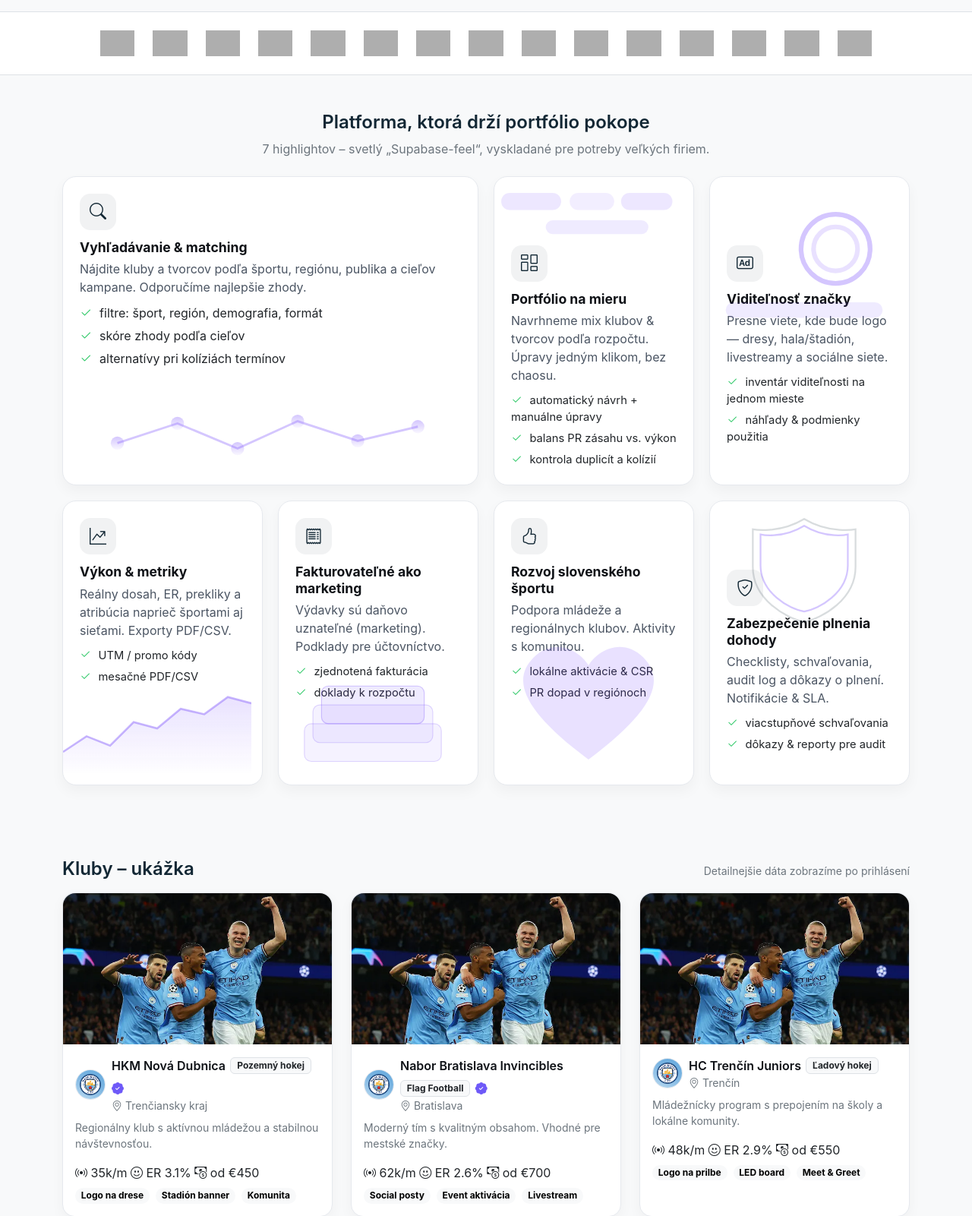
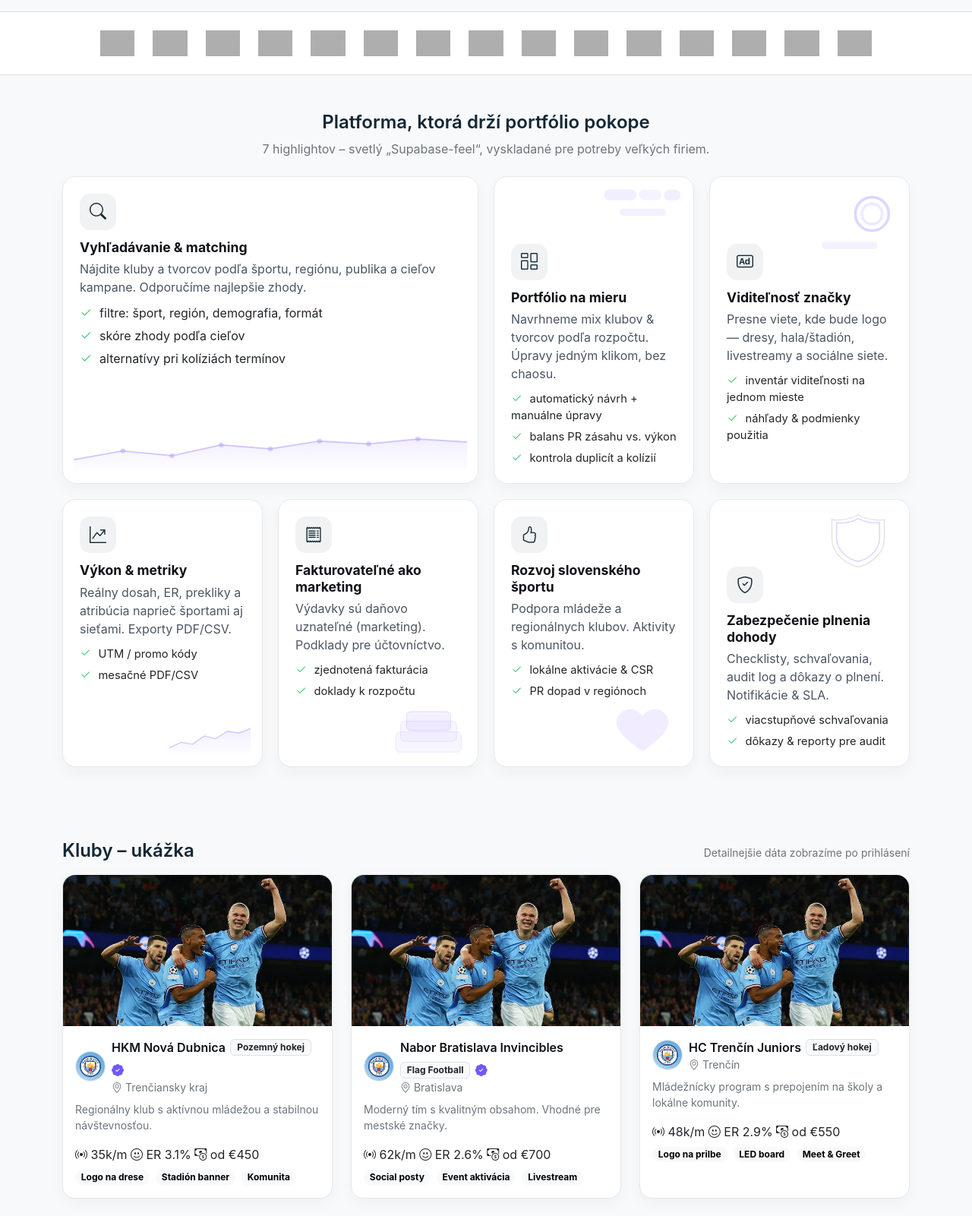
Before and after one commit to andreakollova/sponsor-platforma, a Flask app: page / in a window 1280 px wide. Shown: the part 686-2287 px from the top of the page at 76% size. Run offline with Flask 3, Linux system fonts and the light colour scheme; grey boxes are pictures that could not be loaded.

Commit message:
layout super / checkpoint

```diff
--- a/static/styles.css
+++ b/static/styles.css
@@ -201,11 +201,11 @@
   box-shadow:0 18px 44px rgba(10,20,30,.10);
 }
 
-/* Space for decorations so they never overlap text */
-.has-art-br{ padding-bottom:110px; }
-.has-art-tr{ padding-top:90px; }
+/* priestor pre dekorácie tak, aby sa netkli textu */
+.has-art-br{ padding-bottom:88px; } /* pre spodný roh */
+.has-art-tr{ padding-top:88px; }     /* pre horný roh */
 
-/* Header in card */
+/* Header v karte */
 .ph-icon-wrap{
   width:48px; height:48px; border-radius:14px;
   display:grid; place-items:center;
@@ -219,10 +219,16 @@
 .ph-list.small{ font-size:.92rem; }
 .ph-list i{ color:#22c55e; margin-right:.35rem; }
 
-/* Decorative SVG anchors */
-.ph-art{ position:absolute; pointer-events:none; opacity:.9; }
-.ph-art.br{ right:14px; bottom:12px; }
-.ph-art.tr{ right:14px; top:12px; }
+/* Dekoratívne SVG – kompaktné rohové */
+.ph-art{
+  position:absolute; pointer-events:none;
+  opacity:.65;
+  width:110px; height:auto;
+}
+.ph-art.br{ right:12px; bottom:12px; }
+.ph-art.tr{ right:12px; top:12px; }
+
+/* (legacy) full-width štýl nechávame, ale nevyužíva sa */
 .ph-art.fullw{ left:14px; right:14px; bottom:12px; width:auto; }
 
 /* ============================================================
--- a/templates/index.html
+++ b/templates/index.html
@@ -35,8 +35,6 @@
       <div class="col-lg-6">
         <figure class="hero-media">
           <img class="hero-img" src="{{ url_for('static', filename='hero-photo.png') }}" alt="Športový vizuál" loading="eager">
-
-          <!-- orbit chips -->
           <div class="orbit-chip oc-top"><i class="bi bi-broadcast-pin"></i> Livestream</div>
           <div class="orbit-chip oc-left"><i class="bi bi-badge-ad"></i> Logo na drese</div>
           <div class="orbit-chip oc-right"><i class="bi bi-camera-reels"></i> IG Reels</div>
@@ -69,7 +67,7 @@
     </div>
 
     <div class="platform-grid">
-      <!-- 1) VYHĽADÁVANIE – ŠIROKÁ (½) -->
+      <!-- 1) VYHĽADÁVANIE – ŠIROKÁ (½) s pôvodným širokým grafom -->
       <article class="ph-card span-6 has-art-br">
         <div class="ph-icon-wrap"><i class="bi bi-search ph-icon"></i></div>
         <h3 class="ph-title">Vyhľadávanie & matching</h3>
@@ -79,22 +77,24 @@
           <li><i class="bi bi-check2"></i> skóre zhody podľa cieľov</li>
           <li><i class="bi bi-check2"></i> alternatívy pri kolíziách termínov</li>
         </ul>
-        <!-- dekor – sieť bodov pozdĺž spodku -->
-        <svg class="ph-art br fullw" viewBox="0 0 360 90" aria-hidden="true">
+        <!-- PÔVODNÝ štýl: široký “line” graf cez spodok karty -->
+        <svg class="ph-art fullw" viewBox="0 0 800 120" preserveAspectRatio="none" aria-hidden="true">
           <defs>
-            <linearGradient id="netGrad" x1="0" x2="0" y1="0" y2="1">
-              <stop offset="0" stop-color="rgba(119,75,251,.35)"/>
-              <stop offset="1" stop-color="rgba(119,75,251,.05)"/>
+            <linearGradient id="lineFill" x1="0" y1="0" x2="0" y2="1">
+              <stop offset="0" stop-color="rgba(119,75,251,.14)"/>
+              <stop offset="1" stop-color="rgba(119,75,251,0)"/>
             </linearGradient>
           </defs>
-          <circle cx="40" cy="60" r="6" fill="url(#netGrad)"/>
-          <circle cx="95" cy="42" r="6" fill="url(#netGrad)"/>
-          <circle cx="150" cy="65" r="6" fill="url(#netGrad)"/>
-          <circle cx="205" cy="40" r="6" fill="url(#netGrad)"/>
-          <circle cx="260" cy="58" r="6" fill="url(#netGrad)"/>
-          <circle cx="315" cy="45" r="6" fill="url(#netGrad)"/>
-          <polyline points="40,60 95,42 150,65 205,40 260,58 315,45"
-                    fill="none" stroke="rgba(119,75,251,.35)" stroke-width="2"/>
+          <polyline fill="none" stroke="rgba(119,75,251,.45)" stroke-width="3"
+            points="0,90 100,72 200,82 300,60 400,68 500,52 600,58 700,48 800,54"/>
+          <polygon fill="url(#lineFill)"
+            points="0,120 0,90 100,72 200,82 300,60 400,68 500,52 600,58 700,48 800,54 800,120"/>
+          <!-- uzly -->
+          <g fill="rgba(119,75,251,.38)">
+            <circle cx="100" cy="72" r="5"/><circle cx="200" cy="82" r="5"/><circle cx="300" cy="60" r="5"/>
+            <circle cx="400" cy="68" r="5"/><circle cx="500" cy="52" r="5"/><circle cx="600" cy="58" r="5"/>
+            <circle cx="700" cy="48" r="5"/>
+          </g>
         </svg>
       </article>
 
@@ -108,12 +108,11 @@
           <li><i class="bi bi-check2"></i> balans PR zásahu vs. výkon</li>
           <li><i class="bi bi-check2"></i> kontrola duplicít a kolízií</li>
         </ul>
-        <!-- pilulky hore vpravo -->
-        <svg class="ph-art tr" viewBox="0 0 220 90" aria-hidden="true">
-          <rect x="8" y="8" width="70" height="20" rx="10" fill="rgba(119,75,251,.15)"/>
-          <rect x="88" y="8" width="52" height="20" rx="10" fill="rgba(119,75,251,.10)"/>
-          <rect x="148" y="8" width="60" height="20" rx="10" fill="rgba(119,75,251,.15)"/>
-          <rect x="60" y="40" width="120" height="16" rx="8" fill="rgba(119,75,251,.12)"/>
+        <svg class="ph-art tr" viewBox="0 0 140 70" aria-hidden="true">
+          <rect x="6"  y="6"  width="54" height="18" rx="9"  fill="rgba(119,75,251,.15)"/>
+          <rect x="64" y="6"  width="38" height="18" rx="9"  fill="rgba(119,75,251,.10)"/>
+          <rect x="106" y="6" width="28" height="18" rx="9"  fill="rgba(119,75,251,.15)"/>
+          <rect x="32" y="38" width="78" height="12" rx="6"  fill="rgba(119,75,251,.12)"/>
         </svg>
       </article>
 
@@ -126,11 +125,10 @@
           <li><i class="bi bi-check2"></i> inventár viditeľnosti na jednom mieste</li>
           <li><i class="bi bi-check2"></i> náhľady & podmienky použitia</li>
         </ul>
-        <!-- kruhová značka -->
-        <svg class="ph-art tr" viewBox="0 0 120 120" aria-hidden="true">
-          <circle cx="80" cy="40" r="22" fill="none" stroke="rgba(119,75,251,.35)" stroke-width="3"/>
-          <circle cx="80" cy="40" r="14" fill="none" stroke="rgba(119,75,251,.18)" stroke-width="3"/>
-          <rect x="10" y="74" width="100" height="10" rx="5" fill="rgba(119,75,251,.12)"/>
+        <svg class="ph-art tr" viewBox="0 0 90 90" aria-hidden="true">
+          <circle cx="60" cy="30" r="18" fill="none" stroke="rgba(119,75,251,.35)" stroke-width="3"/>
+          <circle cx="60" cy="30" r="11" fill="none" stroke="rgba(119,75,251,.18)" stroke-width="3"/>
+          <rect x="6" y="60" width="60" height="8" rx="4" fill="rgba(119,75,251,.12)"/>
         </svg>
       </article>
 
@@ -143,16 +141,15 @@
           <li><i class="bi bi-check2"></i> UTM / promo kódy</li>
           <li><i class="bi bi-check2"></i> mesačné PDF/CSV</li>
         </ul>
-        <!-- sparkline -->
-        <svg class="ph-art br" viewBox="0 0 240 120" aria-hidden="true">
-          <polyline fill="none" stroke="rgba(119,75,251,.45)" stroke-width="2.5"
-            points="0,90 30,70 60,82 90,52 120,60 150,35 180,42 210,20 240,28"/>
-          <linearGradient id="sparkFill2" x1="0" y1="0" x2="0" y2="1">
-            <stop offset="0" stop-color="rgba(119,75,251,.18)"/>
+        <svg class="ph-art br" viewBox="0 0 180 90" aria-hidden="true">
+          <polyline fill="none" stroke="rgba(119,75,251,.45)" stroke-width="2.2"
+            points="0,70 25,58 50,62 75,44 100,50 125,34 150,38 175,28"/>
+          <linearGradient id="sparkFillMini" x1="0" y1="0" x2="0" y2="1">
+            <stop offset="0" stop-color="rgba(119,75,251,.14)"/>
             <stop offset="1" stop-color="rgba(119,75,251,0)"/>
           </linearGradient>
-          <polygon fill="url(#sparkFill2)"
-            points="0,120 0,90 30,70 60,82 90,52 120,60 150,35 180,42 210,20 240,28 240,120"/>
+          <polygon fill="url(#sparkFillMini)"
+            points="0,90 0,70 25,58 50,62 75,44 100,50 125,34 150,38 175,28 175,90"/>
         </svg>
       </article>
 
@@ -165,11 +162,10 @@
           <li><i class="bi bi-check2"></i> zjednotená fakturácia</li>
           <li><i class="bi bi-check2"></i> doklady k rozpočtu</li>
         </ul>
-        <!-- stoh dokladov -->
-        <svg class="ph-art br" viewBox="0 0 220 130" aria-hidden="true">
-          <rect x="30" y="70" width="160" height="44" rx="8" fill="rgba(119,75,251,.08)" stroke="rgba(119,75,251,.25)"/>
-          <rect x="40" y="48" width="140" height="44" rx="8" fill="rgba(119,75,251,.08)" stroke="rgba(119,75,251,.25)"/>
-          <rect x="50" y="26" width="120" height="44" rx="8" fill="rgba(119,75,251,.12)" stroke="rgba(119,75,251,.35)"/>
+        <svg class="ph-art br" viewBox="0 0 140 100" aria-hidden="true">
+          <rect x="18" y="58" width="110" height="34" rx="7" fill="rgba(119,75,251,.08)" stroke="rgba(119,75,251,.22)"/>
+          <rect x="26" y="40" width="94"  height="34" rx="7" fill="rgba(119,75,251,.08)" stroke="rgba(119,75,251,.22)"/>
+          <rect x="36" y="24" width="74"  height="32" rx="7" fill="rgba(119,75,251,.12)" stroke="rgba(119,75,251,.32)"/>
         </svg>
       </article>
 
@@ -182,10 +178,9 @@
           <li><i class="bi bi-check2"></i> lokálne aktivácie & CSR</li>
           <li><i class="bi bi-check2"></i> PR dopad v regiónoch</li>
         </ul>
-        <!-- srdce -->
-        <svg class="ph-art br" viewBox="0 0 120 100" aria-hidden="true">
-          <path d="M60 90 C20 60 10 40 25 25 C38 12 54 20 60 30 C66 20 82 12 95 25 C110 40 100 60 60 90 Z"
-                fill="rgba(119,75,251,.18)"/>
+        <svg class="ph-art br" viewBox="0 0 110 90" aria-hidden="true">
+          <path d="M55 82 C22 60 14 44 26 32 C36 22 50 28 55 36 C60 28 74 22 84 32 C96 44 88 60 55 82 Z"
+                fill="rgba(119,75,251,.16)"/>
         </svg>
       </article>
 
@@ -198,11 +193,10 @@
           <li><i class="bi bi-check2"></i> viacstupňové schvaľovania</li>
           <li><i class="bi bi-check2"></i> dôkazy & reporty pre audit</li>
         </ul>
-        <!-- štít -->
-        <svg class="ph-art tr" viewBox="0 0 220 140" aria-hidden="true">
-          <path d="M110 10c30 18 60 12 60 12v44c0 38-39 60-60 64-21-4-60-26-60-64V22s30 6 60-12z"
+        <svg class="ph-art tr" viewBox="0 0 140 110" aria-hidden="true">
+          <path d="M70 10c22 12 44 8 44 8v32c0 28-28 44-44 47-16-3-44-19-44-47V18s22 4 44-8z"
                 fill="none" stroke="rgba(18,39,52,.18)" stroke-width="2"/>
-          <path d="M110 18c26 16 51 10 51 10v36c0 32-33 51-51 54-18-3-51-22-51-54V28s25 6 51-10z"
+          <path d="M70 16c18 10 36 7 36 7v26c0 23-23 37-36 39-13-2-36-16-36-39V23s18 4 36-7z"
                 fill="none" stroke="rgba(119,75,251,.35)" stroke-width="2"/>
         </svg>
       </article>
@@ -296,14 +290,13 @@
   </div>
 </section>
 
-<!-- ===================== HOW ===================== -->
+<!-- ===================== HOW & FAQ ===================== -->
 <section id="how" class="py-5">
   <div class="container">
     <div class="text-center mb-4">
       <h2 class="h4 fw-bold brand-color">Ako to funguje pre veľké firmy</h2>
       <p class="text-secondary mb-0">Rozpočet → Návrh portfólia → Telefónne potvrdenie → Zmluvy → Dashboard</p>
     </div>
-
     <div class="timeline-steps">
       <div class="tstep">
         <div class="tbadge"><span class="tnum">1</span><i class="bi bi-cash-stack"></i></div>
@@ -332,7 +325,6 @@
   </div>
 </section>
 
-<!-- ===================== FAQ ===================== -->
 <section id="faq" class="py-5">
   <div class="container">
     <div class="text-center mb-4">
```
